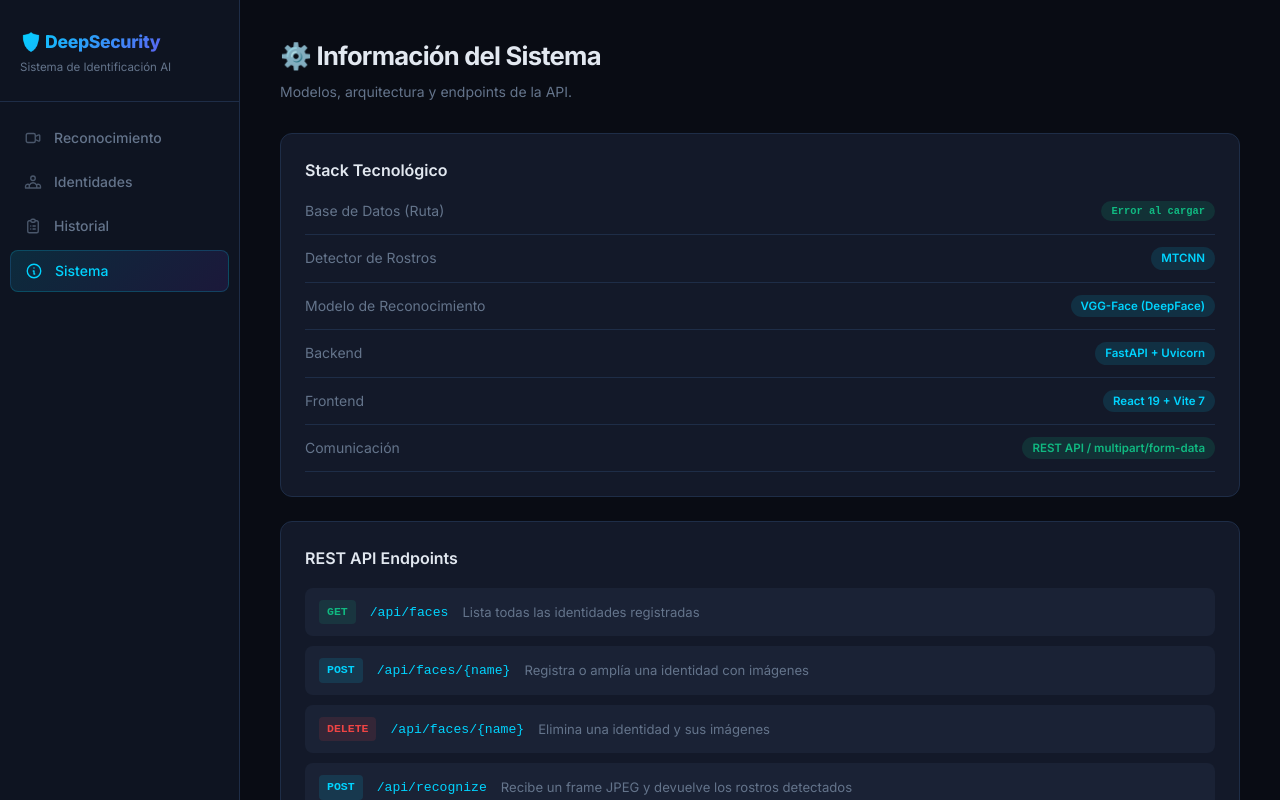
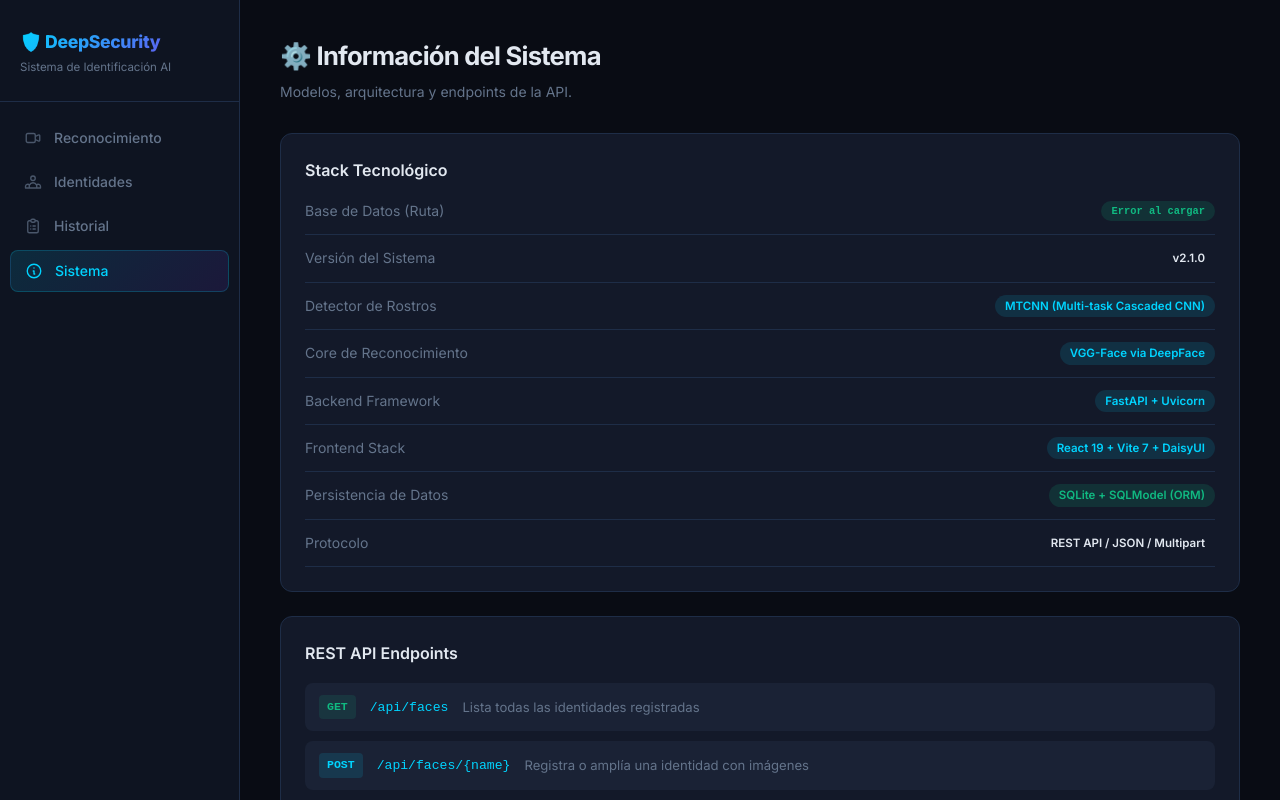
Before and after one commit to DanielPantoja08/DeepSecurity, a React app in the folder frontend/: page / in a window 1280 px wide. Both pictures are taken after a click on the button "Sistema". Built offline with nearby package versions, Linux system fonts and the light colour scheme; no server answers; the HTML template or start-up script is replaced by a standard one.

Commit message:
Actualización System y README

```diff
--- a/frontend/src/pages/SystemInfo.jsx
+++ b/frontend/src/pages/SystemInfo.jsx
@@ -2,20 +2,27 @@ import { useState, useEffect } from "react";
 import { getSettings } from "../api/client";
 
 const INFO_ROWS_BASE = [
-    { label: "Detector de Rostros", value: "MTCNN", badge: "badge-accent" },
-    { label: "Modelo de Reconocimiento", value: "VGG-Face (DeepFace)", badge: "badge-accent" },
-    { label: "Backend", value: "FastAPI + Uvicorn", badge: "badge-accent" },
-    { label: "Frontend", value: "React 19 + Vite 7", badge: "badge-accent" },
-    { label: "Comunicación", value: "REST API / multipart/form-data", badge: "badge-success" },
+    { label: "Versión del Sistema", value: "v2.1.0", badge: "badge-primary" },
+    { label: "Detector de Rostros", value: "MTCNN (Multi-task Cascaded CNN)", badge: "badge-accent" },
+    { label: "Core de Reconocimiento", value: "VGG-Face via DeepFace", badge: "badge-accent" },
+    { label: "Backend Framework", value: "FastAPI + Uvicorn", badge: "badge-accent" },
+    { label: "Frontend Stack", value: "React 19 + Vite 7 + DaisyUI", badge: "badge-accent" },
+    { label: "Persistencia de Datos", value: "SQLite + SQLModel (ORM)", badge: "badge-success" },
+    { label: "Protocolo", value: "REST API / JSON / Multipart", badge: "badge-info" },
 ];
 
 const ENDPOINTS = [
     { method: "GET", path: "/api/faces", desc: "Lista todas las identidades registradas" },
     { method: "POST", path: "/api/faces/{name}", desc: "Registra o amplía una identidad con imágenes" },
     { method: "DELETE", path: "/api/faces/{name}", desc: "Elimina una identidad y sus imágenes" },
-    { method: "POST", path: "/api/recognize", desc: "Recibe un frame JPEG y devuelve los rostros detectados" },
-    { method: "GET", path: "/api/settings", desc: "Obtiene la ruta de la base de datos actual" },
-    { method: "POST", path: "/api/settings", desc: "Actualiza la ruta de la base de datos" },
+    { method: "POST", path: "/api/recognize", desc: "Recibe un frame y devuelve rostros detectados" },
+    { method: "POST", path: "/api/recognize/start_recording", desc: "Inicia la grabación de video en el servidor" },
+    { method: "POST", path: "/api/recognize/stop_recording", desc: "Detiene la grabación y guarda el archivo" },
+    { method: "GET", path: "/api/history/logs", desc: "Obtiene el historial de reconocimientos (DB)" },
+    { method: "GET", path: "/api/history/recordings", desc: "Lista las grabaciones de video procesadas" },
+    { method: "GET", path: "/api/settings", desc: "Obtiene la configuración actual del sistema" },
+    { method: "POST", path: "/api/settings", desc: "Actualiza la ruta de la base de datos de rostros" },
+    { method: "POST", path: "/api/settings/browse", desc: "Abre selector de carpetas nativo (OS)" },
 ];
 
 const METHOD_COLOR = {
```
Also changed, not shown: 2 other files (tests, documents, lock files or other folders).
